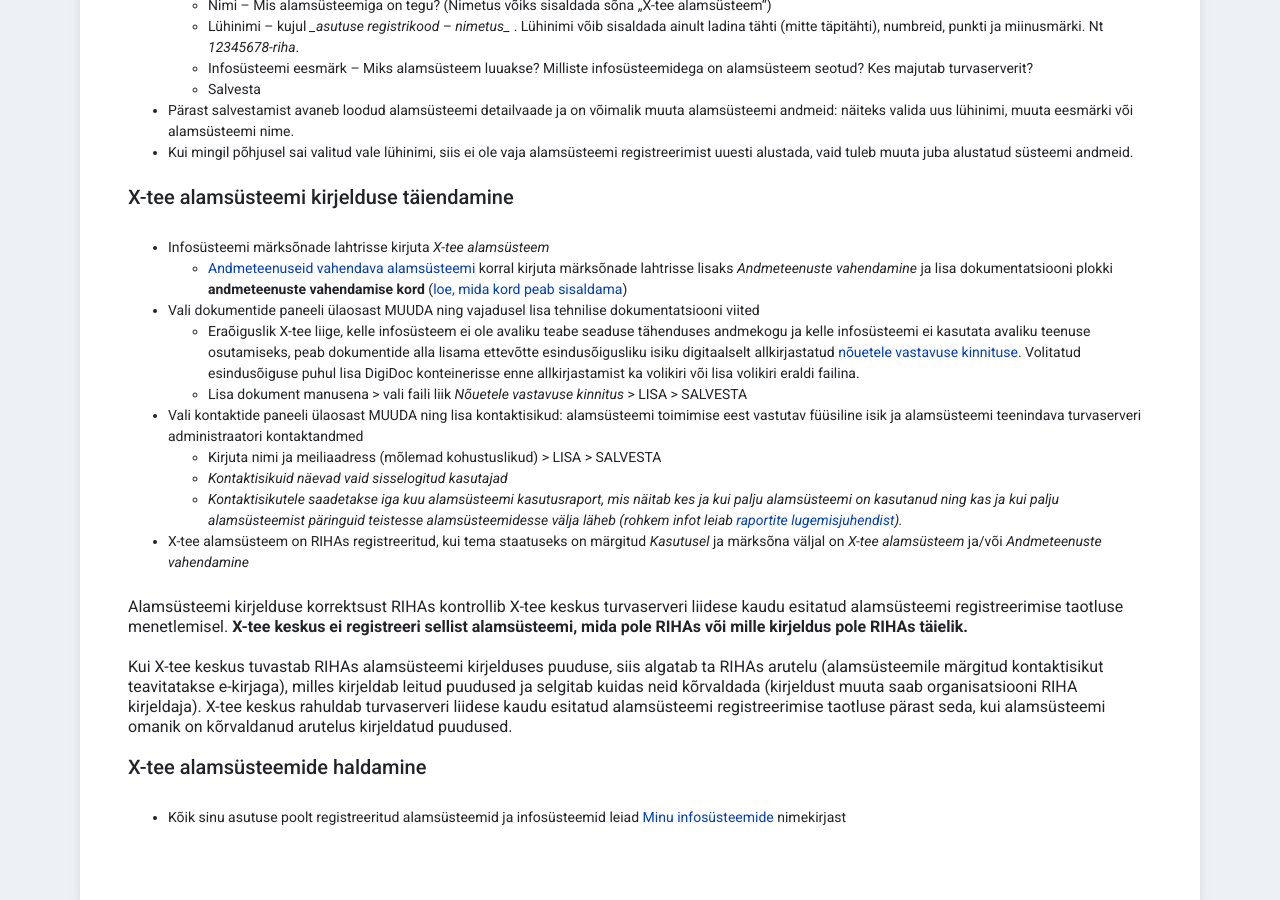
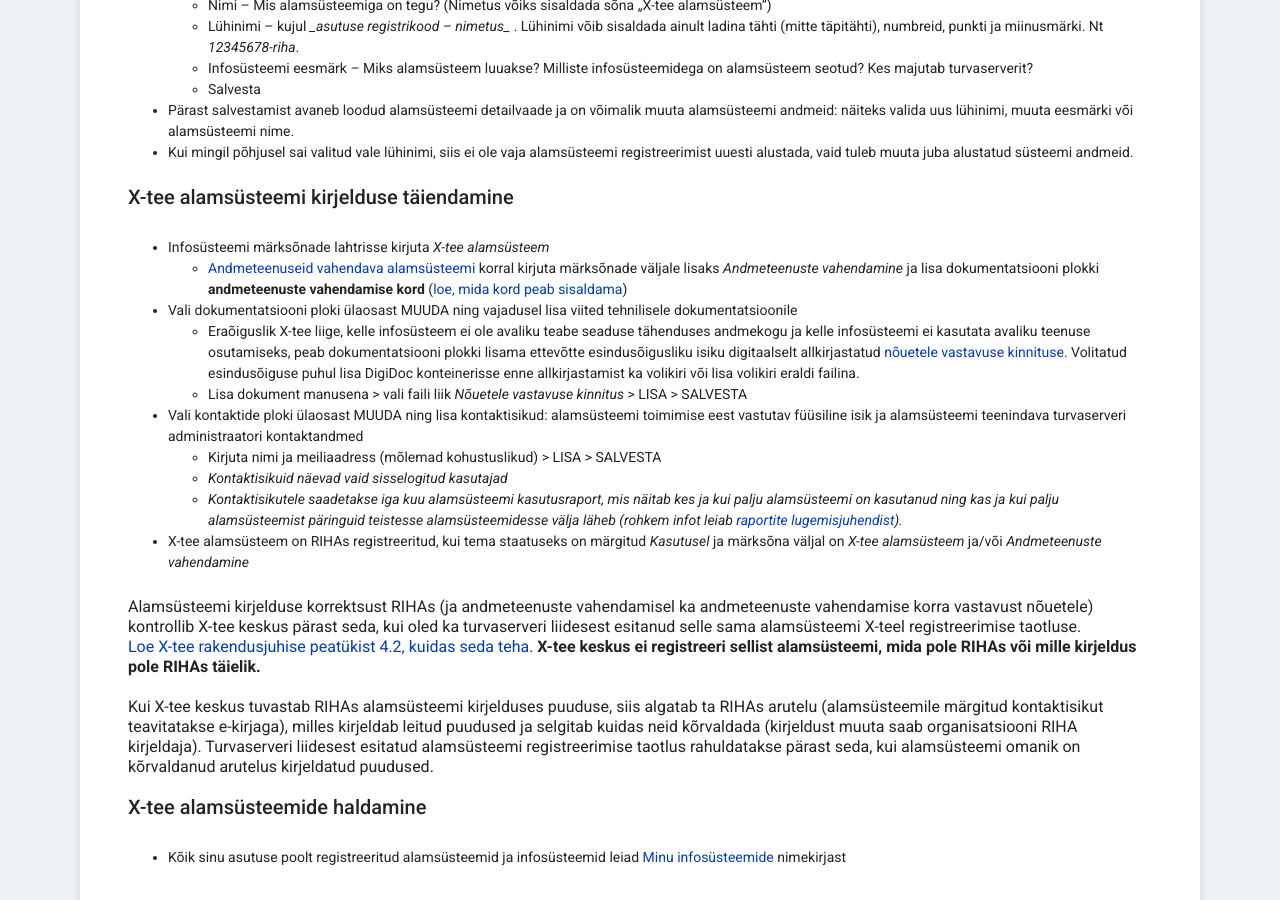
Before and after one commit to e-gov/RIHA-Help, a Jekyll site: the page built from docs/X-tee-alamsysteem.md, in a window 1280 px wide and 900 px high, scrolled down 706 px. Built offline with Jekyll 4.4.1, drawn with Linux system fonts in a browser that asks for light colours.

Commit message:
Update X-tee-alamsysteem.md

```diff
--- a/docs/X-tee-alamsysteem.md
+++ b/docs/X-tee-alamsysteem.md
@@ -26,19 +26,19 @@ title: X-tee alamsüsteemi abi
 ### X-tee alamsüsteemi kirjelduse täiendamine
 
 - Infosüsteemi märksõnade lahtrisse kirjuta *X-tee alamsüsteem*
-  - [Andmeteenuseid vahendava alamsüsteemi](https://moodle.ria.ee/mod/page/view.php?id=382) korral kirjuta märksõnade lahtrisse lisaks *Andmeteenuste vahendamine* ja lisa dokumentatsiooni plokki **andmeteenuste vahendamise kord** ([loe, mida kord peab sisaldama](https://www.riigiteataja.ee/akt/127092016004#para13lg2))
-- Vali dokumentide paneeli ülaosast MUUDA ning vajadusel lisa tehnilise dokumentatsiooni viited
-  - Eraõiguslik X-tee liige, kelle infosüsteem ei ole avaliku teabe seaduse tähenduses andmekogu ja kelle infosüsteemi ei kasutata avaliku teenuse osutamiseks, peab dokumentide alla lisama ettevõtte esindusõigusliku isiku digitaalselt allkirjastatud [nõuetele vastavuse kinnituse](https://github.com/e-gov/RIHA-Help/raw/master/docs/xtee_nouetele_vastavus_kinnitus.pdf). Volitatud esindusõiguse puhul lisa DigiDoc konteinerisse enne allkirjastamist ka volikiri või lisa volikiri eraldi failina.
+  - [Andmeteenuseid vahendava alamsüsteemi](https://moodle.ria.ee/mod/page/view.php?id=382) korral kirjuta märksõnade väljale lisaks *Andmeteenuste vahendamine* ja lisa dokumentatsiooni plokki **andmeteenuste vahendamise kord** ([loe, mida kord peab sisaldama](https://www.riigiteataja.ee/akt/127092016004#para13lg2))
+- Vali dokumentatsiooni ploki ülaosast MUUDA ning vajadusel lisa viited tehnilisele dokumentatsioonile
+  - Eraõiguslik X-tee liige, kelle infosüsteem ei ole avaliku teabe seaduse tähenduses andmekogu ja kelle infosüsteemi ei kasutata avaliku teenuse osutamiseks, peab dokumentatsiooni plokki lisama ettevõtte esindusõigusliku isiku digitaalselt allkirjastatud [nõuetele vastavuse kinnituse](https://github.com/e-gov/RIHA-Help/raw/master/docs/xtee_nouetele_vastavus_kinnitus.pdf). Volitatud esindusõiguse puhul lisa DigiDoc konteinerisse enne allkirjastamist ka volikiri või lisa volikiri eraldi failina.
   - Lisa dokument manusena > vali faili liik _Nõuetele vastavuse kinnitus_ > LISA > SALVESTA
-- Vali kontaktide paneeli ülaosast MUUDA ning lisa kontaktisikud: alamsüsteemi toimimise eest vastutav füüsiline isik ja alamsüsteemi teenindava turvaserveri administraatori kontaktandmed
+- Vali kontaktide ploki ülaosast MUUDA ning lisa kontaktisikud: alamsüsteemi toimimise eest vastutav füüsiline isik ja alamsüsteemi teenindava turvaserveri administraatori kontaktandmed
   - Kirjuta nimi ja meiliaadress (mõlemad kohustuslikud) > LISA > SALVESTA
   - _Kontaktisikuid näevad vaid sisselogitud kasutajad_
   - _Kontaktisikutele saadetakse iga kuu alamsüsteemi kasutusraport, mis näitab kes ja kui palju alamsüsteemi on kasutanud ning kas ja kui palju alamsüsteemist päringuid teistesse alamsüsteemidesse välja läheb (rohkem infot leiab [raportite lugemisjuhendist](https://github.com/ria-ee/X-Road-opmonitor/blob/master/docs/user_guide/ug_reports_et.md))._
 - X-tee alamsüsteem on RIHAs registreeritud, kui tema staatuseks on märgitud *Kasutusel* ja märksõna väljal on *X-tee alamsüsteem* ja/või *Andmeteenuste vahendamine*
 
-Alamsüsteemi kirjelduse korrektsust RIHAs kontrollib X-tee keskus turvaserveri liidese kaudu esitatud alamsüsteemi registreerimise taotluse menetlemisel. **X-tee keskus ei registreeri sellist alamsüsteemi, mida pole RIHAs või mille kirjeldus pole RIHAs täielik.**
+Alamsüsteemi kirjelduse korrektsust RIHAs (ja andmeteenuste vahendamisel ka andmeteenuste vahendamise korra vastavust nõuetele)  kontrollib X-tee keskus pärast seda, kui oled ka turvaserveri liidesest esitanud selle sama alamsüsteemi X-teel registreerimise taotluse. [Loe X-tee rakendusjuhise peatükist 4.2, kuidas seda teha](https://moodle.ria.ee/mod/page/view.php?id=288). **X-tee keskus ei registreeri sellist alamsüsteemi, mida pole RIHAs või mille kirjeldus pole RIHAs täielik.**
 
-Kui X-tee keskus tuvastab RIHAs alamsüsteemi kirjelduses puuduse, siis algatab ta RIHAs arutelu (alamsüsteemile märgitud kontaktisikut teavitatakse e-kirjaga), milles kirjeldab leitud puudused ja selgitab kuidas neid kõrvaldada (kirjeldust muuta saab organisatsiooni RIHA kirjeldaja). X-tee keskus rahuldab turvaserveri liidese kaudu esitatud alamsüsteemi registreerimise taotluse pärast seda, kui alamsüsteemi omanik on kõrvaldanud arutelus kirjeldatud puudused.
+Kui X-tee keskus tuvastab RIHAs alamsüsteemi kirjelduses puuduse, siis algatab ta RIHAs arutelu (alamsüsteemile märgitud kontaktisikut teavitatakse e-kirjaga), milles kirjeldab leitud puudused ja selgitab kuidas neid kõrvaldada (kirjeldust muuta saab organisatsiooni RIHA kirjeldaja). Turvaserveri liidesest esitatud alamsüsteemi registreerimise taotlus rahuldatakse pärast seda, kui alamsüsteemi omanik on kõrvaldanud arutelus kirjeldatud puudused.
 
 ### X-tee alamsüsteemide haldamine
 
```
